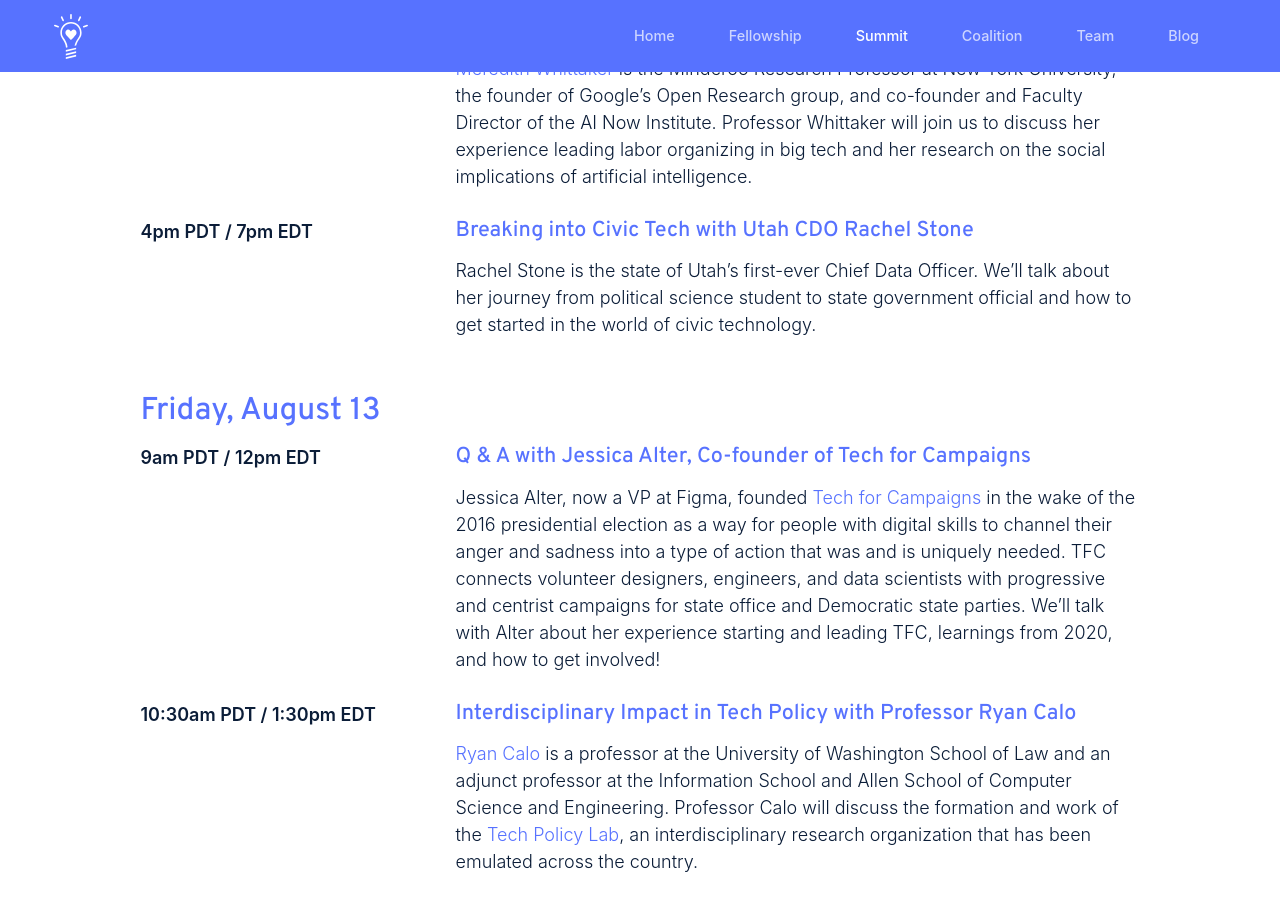
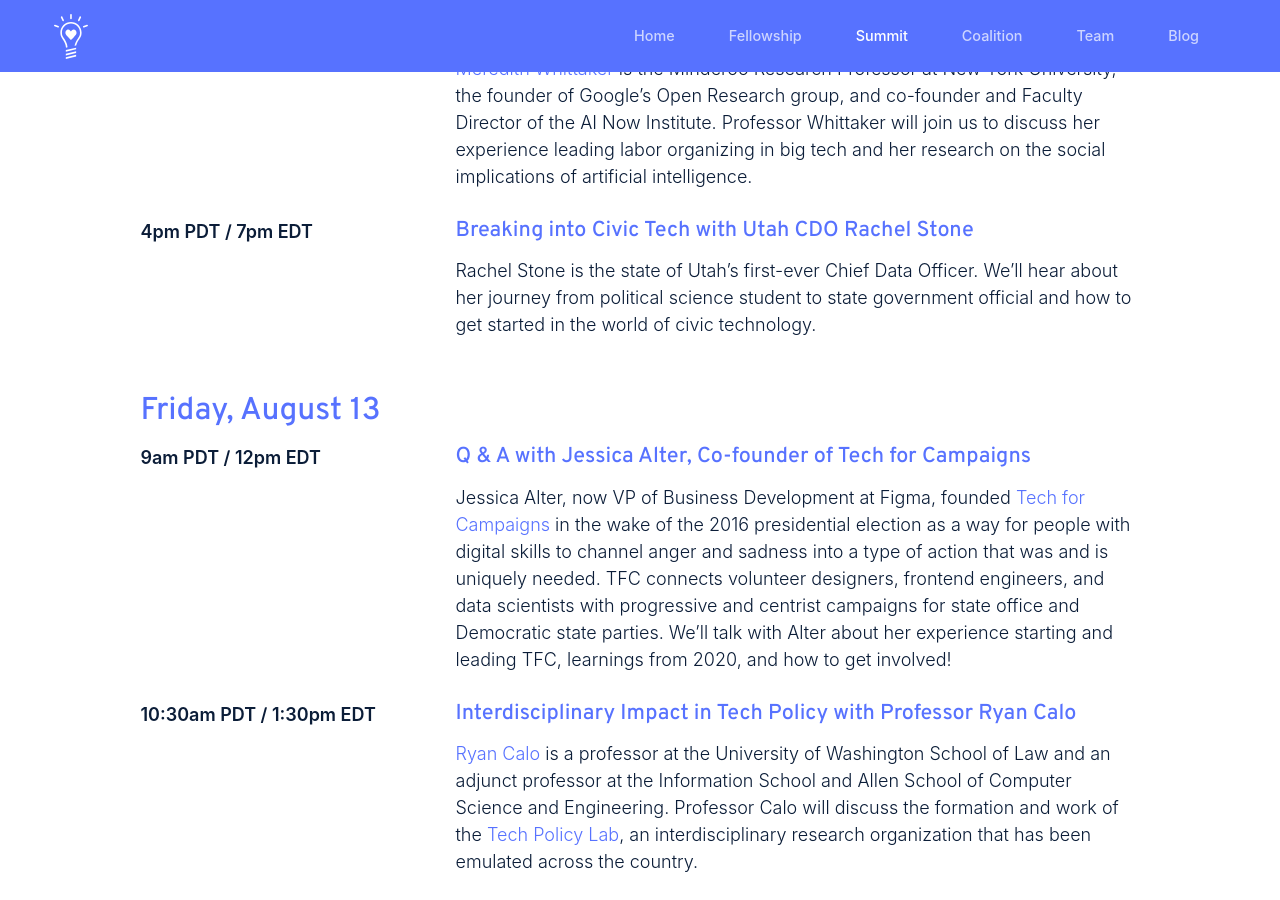
Before and after one commit to impact-labs/impact-labs.github.io, a Jekyll site: the page built from pages/summit.html, in a window 1280 px wide and 900 px high, scrolled down 1825 px. Built offline with Jekyll 4.4.1, drawn with Linux system fonts in a browser that asks for light colours; some of the changed text lies outside the part shown.

Commit message:
Update summit_2021_sessions.yaml

```diff
--- a/_data/summit_2021_sessions.yaml
+++ b/_data/summit_2021_sessions.yaml
@@ -14,13 +14,13 @@
       description: <a href="https://ainowinstitute.org/people/meredith-whittaker.html">Meredith Whittaker</a> is the Minderoo Research Professor at New York University, the founder of Google’s Open Research group, and co-founder and Faculty Director of the AI Now Institute. Professor Whittaker will join us to discuss her experience leading labor organizing in big tech and her research on the social implications of artificial intelligence.
     - time: 4pm PDT / 7pm EDT
       title: Breaking into Civic Tech with Utah CDO Rachel Stone
-      description: Rachel Stone is the state of Utah’s first-ever Chief Data Officer. We’ll talk about her journey from political science student to state government official and how to get started in the world of civic technology.
+      description: Rachel Stone is the state of Utah’s first-ever Chief Data Officer. We’ll hear about her journey from political science student to state government official and how to get started in the world of civic technology.
 
 - dateline: Friday, August 13
   sessions:
     - time: 9am PDT / 12pm EDT
       title: Q & A with Jessica Alter, Co-founder of Tech for Campaigns
-      description: Jessica Alter, now a VP at Figma, founded <a href="https://www.techforcampaigns.org/">Tech for Campaigns</a> in the wake of the 2016 presidential election as a way for people with digital skills to channel their anger and sadness into a type of action that was and is uniquely needed. TFC connects volunteer designers, engineers, and data scientists with progressive and centrist campaigns for state office and Democratic state parties. We’ll talk with Alter about her experience starting and leading TFC, learnings from 2020, and how to get involved!
+      description: Jessica Alter, now VP of Business Development at Figma, founded <a href="https://www.techforcampaigns.org/">Tech for Campaigns</a> in the wake of the 2016 presidential election as a way for people with digital skills to channel anger and sadness into a type of action that was and is uniquely needed. TFC connects volunteer designers, frontend engineers, and data scientists with progressive and centrist campaigns for state office and Democratic state parties. We’ll talk with Alter about her experience starting and leading TFC, learnings from 2020, and how to get involved!
     - time: 10:30am PDT / 1:30pm EDT
       title: Interdisciplinary Impact in Tech Policy with Professor Ryan Calo
       description: <a href="https://www.law.uw.edu/directory/faculty/calo-ryan">Ryan Calo</a> is a professor at the University of Washington School of Law and an adjunct professor at the Information School and Allen School of Computer Science and Engineering. Professor Calo will discuss the formation and work of the <a href="https://techpolicylab.uw.edu/">Tech Policy Lab</a>, an interdisciplinary research organization that has been emulated across the country.
@@ -38,4 +38,4 @@
       description: Some of our amazing summit participants will share their expertise on various topics, from their academic research, to independent passion projects, to just-for-fun hobbies!
     - time: Afternoon
       title: IRL Meetups
-      description: We'll be meeting up (vaxxed and outdoors) in NYC, Boston, Toronto, Seattle, and SF. Come say hi!
+      description: We'll be meeting up (vaxxed and outdoors) in NYC, Boston, Toronto, Seattle, and SF. Details will be provided on Slack. Come say hi!
```
